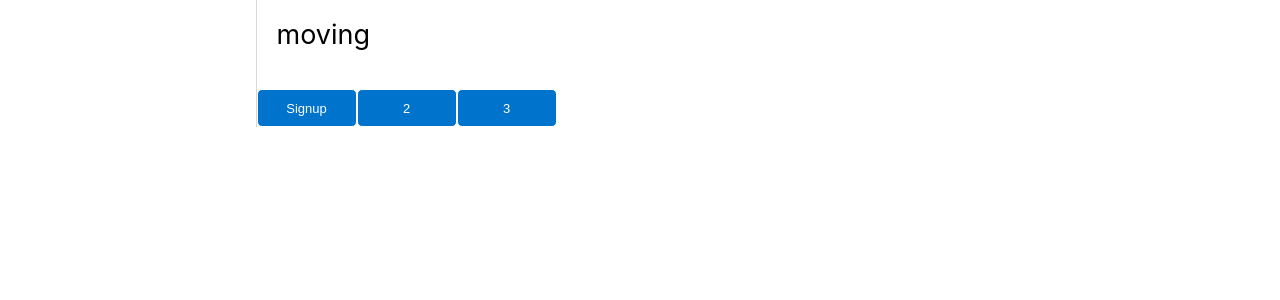
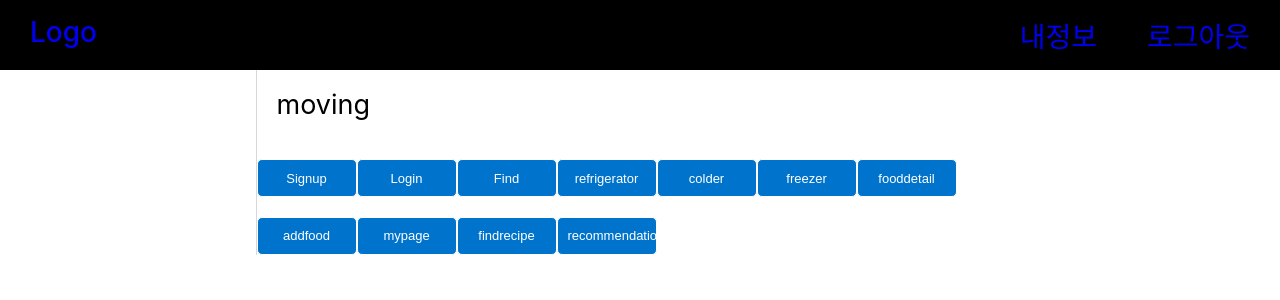
Before and after one commit to codestates-seb/seb39_main_002, a React (Create React App) app in the folder client/: page / in a window 1280 px wide. Shown: the top 300 px of the page. Built offline with nearby package versions, Linux system fonts and the light colour scheme.

Commit message:
route, Header

```diff
--- a/client/package.json
+++ b/client/package.json
@@ -7,6 +7,7 @@
     "@testing-library/jest-dom": "^5.16.5",
     "@testing-library/react": "^13.4.0",
     "@testing-library/user-event": "^13.5.0",
+    "axios": "^0.27.2",
     "react": "^18.2.0",
     "react-dom": "^18.2.0",
     "react-redux": "^8.0.2",
--- a/client/src/App.js
+++ b/client/src/App.js
@@ -1,17 +1,26 @@
 import { BrowserRouter, Routes, Route } from "react-router-dom";
 import Signup from "./Signup";
 import Body from "./Body";
+import Header from "./Header";
 
 function App() {
   return (
     <BrowserRouter>
-      {/* <Header /> */}
+      <Header />
       <div>
         <Routes>
           <Route path="/" element={<Body />} />
-          <Route path="/1" element={<Signup />} />
-          {/* <Route path="/2" element={<Login />} /> */}
-          {/* <Route path="/3" element={<Recipe />} /> */}
+          <Route path="/signup" element={<Signup />} />
+          <Route path="/login" element={"login"} />
+          <Route path="/find" element={"find id , password"} />
+          <Route path="/refrigerator" element={"refrigerator"} />
+          <Route path="/colder" element={"colder"} />
+          <Route path="/freezer" element={"freezer"} />
+          <Route path="/fooddetail" element={"fooddetail"} />
+          <Route path="/addfood" element={"addfood"} />
+          <Route path="/mypage" element={"mypage"} />
+          <Route path="/findrecipe" element={"findrecipe"} />
+          <Route path="/recommendation" element={"recommendation"} />
         </Routes>
       </div>
     </BrowserRouter>
--- a/client/src/Body.js
+++ b/client/src/Body.js
@@ -9,14 +9,38 @@ function Body() {
         <div>
           <h1>moving</h1>
           <div>
-            <Link to="/1">
-              <button className="askQuestion">Signup</button>
+            <Link to="/signup">
+              <button className="movebutton">Signup</button>
             </Link>
-            <Link to="/2">
-              <button className="askQuestion">2</button>
+            <Link to="/login">
+              <button className="movebutton">Login</button>
             </Link>
-            <Link to="/3">
-              <button className="askQuestion">3</button>
+            <Link to="/find">
+              <button className="movebutton">Find</button>
+            </Link>
+            <Link to="/refrigerator">
+              <button className="movebutton">refrigerator</button>
+            </Link>
+            <Link to="/colder">
+              <button className="movebutton">colder</button>
+            </Link>
+            <Link to="/freezer">
+              <button className="movebutton">freezer</button>
+            </Link>
+            <Link to="/fooddetail">
+              <button className="movebutton">fooddetail</button>
+            </Link>
+            <Link to="/addfood">
+              <button className="movebutton">addfood</button>
+            </Link>
+            <Link to="/mypage">
+              <button className="movebutton">mypage</button>
+            </Link>
+            <Link to="/findrecipe">
+              <button className="movebutton">findrecipe</button>
+            </Link>
+            <Link to="/recommendation">
+              <button className="movebutton">recommendation</button>
             </Link>
           </div>
         </div>
@@ -43,7 +67,7 @@ export const Main = styled.div`
     margin-left: 20px;
   }
 
-  .askQuestion {
+  .movebutton {
     font-size: 13px;
     line-height: 15px;
     text-decoration: none solid rgb(255, 255, 255);
--- /dev/null
+++ b/client/src/Header.js
@@ -0,0 +1,55 @@
+import { Link } from "react-router-dom";
+import styled from "styled-components";
+import { useState } from "react";
+function Header() {
+  const [isLogin, setIsLogin] = useState(false); //로그인 상태 구별 true로 바꿀 경우 기존 헤더
+  return (
+    <>
+      <Main>
+        <div className="header-container">
+          <div>
+            <span>
+              <Link to="/">Logo</Link>
+            </span>
+          </div>
+          <div className="header-right">
+            <span>
+              <Link to="/mypage">내정보</Link>
+            </span>
+            <span>
+              <Link to="/">로그아웃</Link>
+            </span>
+          </div>
+        </div>
+      </Main>
+    </>
+  );
+}
+export const Main = styled.div`
+  background-color: black;
+  font-size: 28px;
+  font-weight: 500;
+  display: flex;
+  justify-content: center;
+  align-items: center;
+  height: 70px;
+  .header-container {
+    width: 100%;
+    padding: 0 30px 0 30px;
+    justify-content: space-between;
+    display: flex;
+  }
+  .header-right {
+    span {
+      padding-left: 50px;
+    }
+  }
+  a {
+    text-decoration: none;
+  }
+  a:visited {
+    color: #ffffff;
+  }
+`;
+
+export default Header;
```
Also changed, not shown: 1 other file (tests, documents, lock files or other folders).
